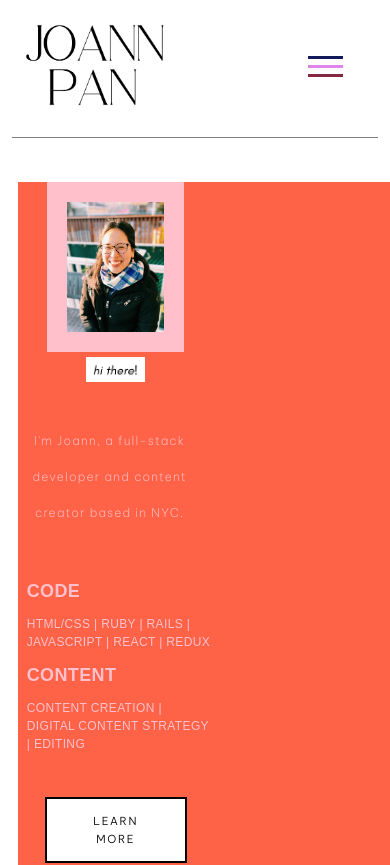
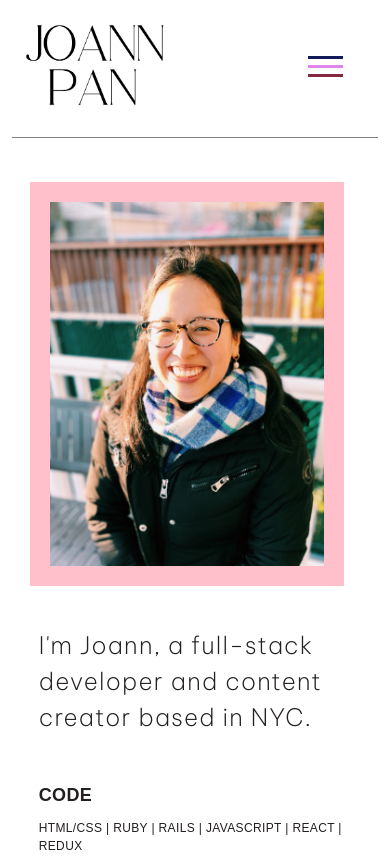
Before and after one commit to JLPinthecity/portfolio, a React (Create React App) app: page / in a window 390 px wide. Shown: the top 865 px of the page. Built offline with nearby package versions, Linux system fonts and the light colour scheme; a web font is replaced by a local one.

Commit message:
finish mobile view for main

```diff
--- a/src/components/About.css
+++ b/src/components/About.css
@@ -23,7 +23,7 @@
     color: rgb(18, 26, 92);
     font-size: 3rem;
     font-family: 'lato', serif;
-    font-style: italic;
+    font-weight: 700;
     display: inline-block;
     margin: 3rem 0rem 0 1rem;
     transform: rotate(-90deg);
--- a/src/components/Main.css
+++ b/src/components/Main.css
@@ -9,7 +9,7 @@
 }
 
 .right-side{
-    width: 50%;
+    width: 40%;
     display: flex;
     justify-content: center;
     align-content: center;
@@ -102,26 +102,43 @@
   /* Small screen max-width 640px */
 @media only screen and (max-width:40em){
 
-.main-wrapper {
+.main-wrapper{
     width: 100%;
     height: auto;
     display: flex;
     flex-direction: column;
-    background-color: tomato;
-    }
+    justify-content: center;
+    align-content: center;
+}
 
-.main {
-        width: 100%;
-        height: auto;
-        display: flex;
-        flex-direction: column;
-        align-items: center;
-        color: pink;
-    }
+.right-side{
+    width: 80%;
+    display: flex;
+    justify-content: center;
+    align-content: center;
+    padding-left:1rem;
+}
 
+.right-side img{
+    width: 100%;
+}
+
+.left-side{
+    width: 100%;
+    display: flex;
+    flex-direction: column;
+    padding-left:1rem;
+}
 
 .left-side .welcome{
+   display:none;
+
+}
+
+.left-side img{
+    width: 12rem;
     text-align: center;
+    left: -10;
 }
 
 .left-side .skills{
@@ -129,8 +146,7 @@
 }
 
 .left-side .summary {
-    font-size: 1rem;
-    text-align:center;
+    font-size: 2rem;
 }
 
 .header1 {
```
